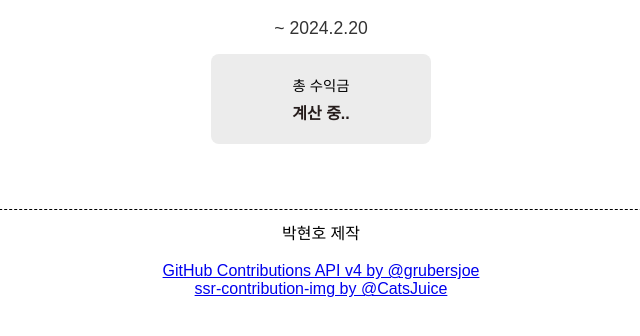
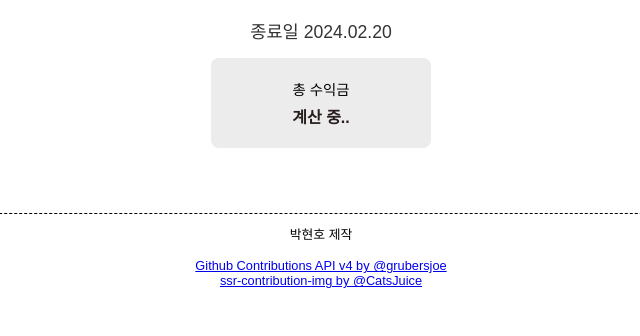
Before and after one commit to youngbin03/zandi-planting-study, a plain HTML site: page index.html in a window 1280 px wide. Shown: the part 128-464 px from the top of the page, without its empty margins (319-959 px from the left). Drawn offline with Linux system fonts and the light colour scheme; no server answers.

Commit message:
feat : add current date

```diff
--- a/index.html
+++ b/index.html
@@ -10,7 +10,8 @@
   <body>
     <div class="header-title">2023 EOS 겨울방학</div>
     <h1 class="title">잔디심기 스터디</h1>
-    <div class="subtitle">~ 2024.2.20</div>
+    <div class="subtitle current-date"></div>
+    <div class="subtitle">종료일 2024.02.20</div>
 
     <div class="total-fine-wrapper">
       <div class="total-fine-title">총 수익금</div>
@@ -21,7 +22,7 @@
     <div class="footer">
       <div class="phh">박현호 제작</div>
       <br />
-      <a href="https://github.com/grubersjoe/github-contributions-api">GitHub Contributions API v4 by @grubersjoe</a>
+      <a href="https://github.com/grubersjoe/github-contributions-api">Github Contributions API v4 by @grubersjoe</a>
       <br />
       <a href="https://github.com/CatsJuice/ssr-contributions-img">ssr-contribution-img by @CatsJuice</a>
     </div>
--- a/script.js
+++ b/script.js
@@ -7,7 +7,7 @@ const users = [
     startDate: "2023-09-20",
   },
   {
-  name: "이지원",
+    name: "이지원",
     id: "Rudolf0328",
     startDate: "2023-11-20",
   },
@@ -42,7 +42,6 @@ async function loadData() {
 
   let totalFine = 0;
 
-
   for (const user of users) {
     const userData = await getUserData(user);
     dataWrapper.innerHTML += `<div class="user-info">
@@ -58,6 +57,7 @@ async function loadData() {
   }
 
   document.querySelector(".total-fine").innerHTML = formatNumberWithCommas(totalFine) + " ₩";
+  document.querySelector(".current-date").innerHTML += `기준일 ${today.replaceAll("-", ".")}`;
 }
 
 async function getUserData(user) {
@@ -82,7 +82,7 @@ async function getUserData(user) {
 
 function calculatePercentage(contributions) {
   const totalDays = contributions.length;
-  if(totalDays == 0) {
+  if (totalDays == 0) {
     return "[ERROR]";
   }
   const countGreaterThanZero = contributions.filter((contribution) => contribution.count > 0).length;
@@ -93,7 +93,7 @@ function calculatePercentage(contributions) {
 function formatDate(date) {
   const year = date.getFullYear();
   const month = ("0" + (date.getMonth() + 1)).slice(-2);
-  const day = ("0" + date.getDate()).slice(-2);
+  const day = ("0" + (date.getDate() - 1)).slice(-2);
   return `${year}-${month}-${day}`;
 }
 
--- a/style.css
+++ b/style.css
@@ -98,4 +98,5 @@ img {
     margin: 50px 10%;
     padding-top: 10px;
     border-top: 1px dashed black;
+    font-size: 0.8em;
 }
```
